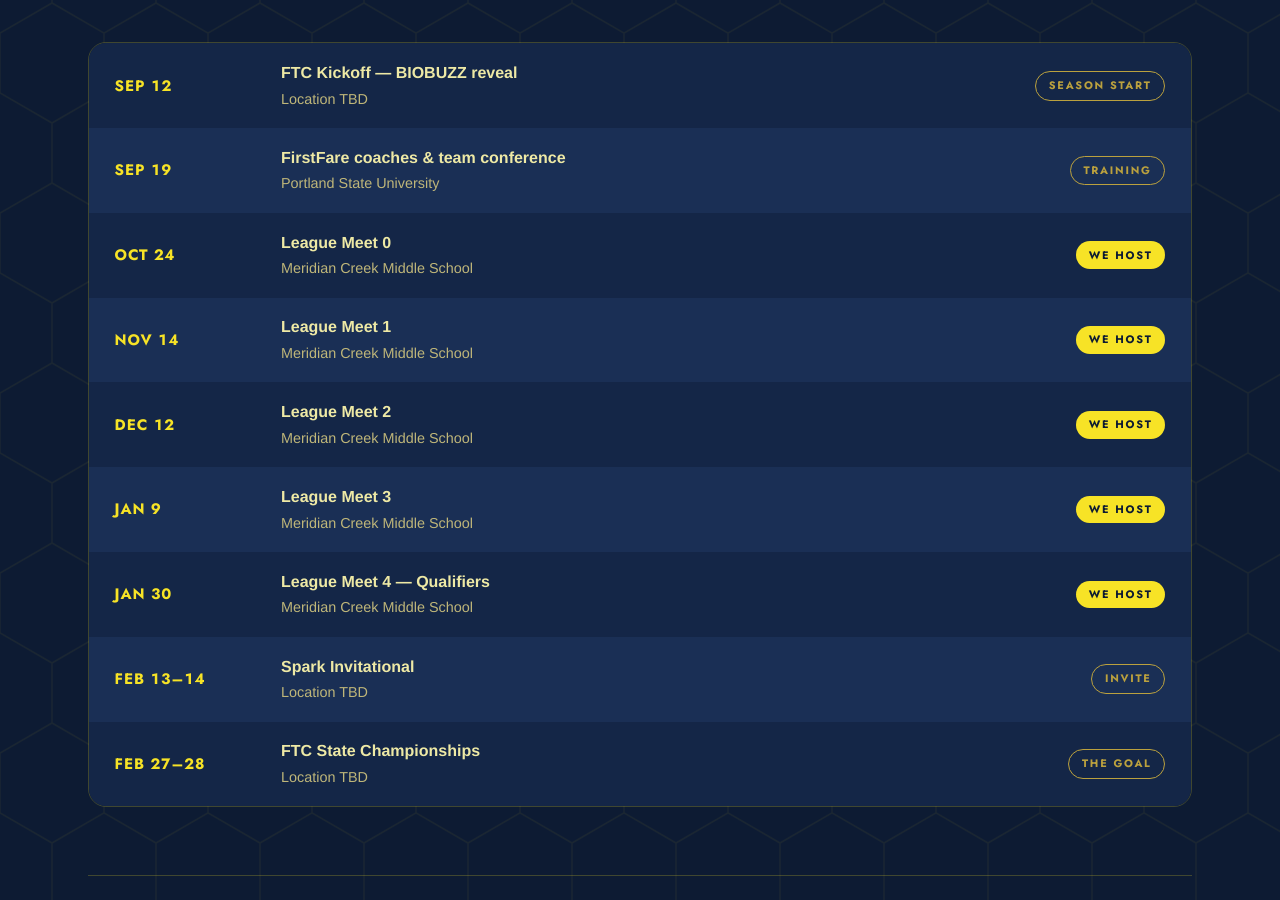
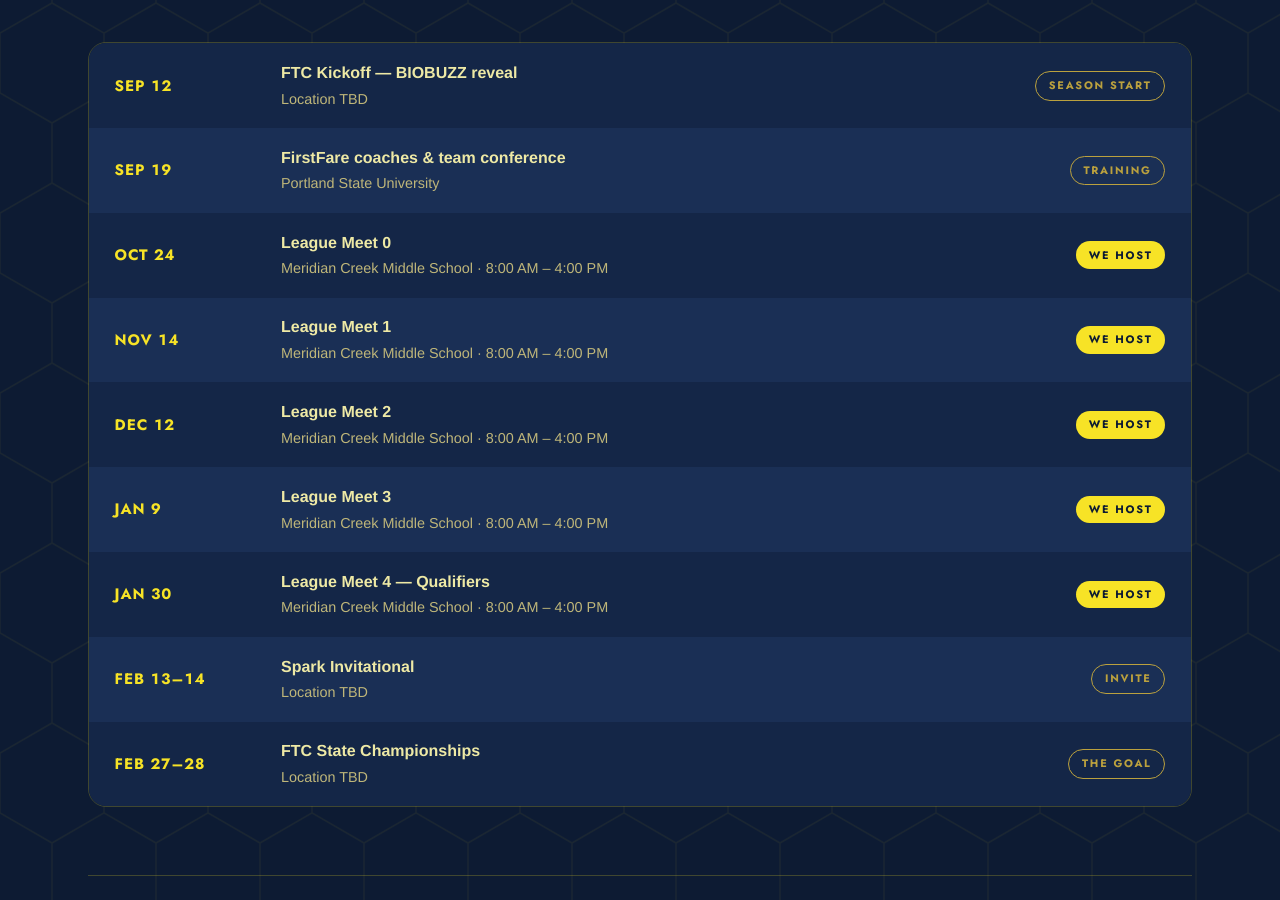
Before and after one commit to DarkHorseFTC/DarkHorseFTC.github.io, a Jekyll site: the page built from index.html, in a window 1280 px wide and 900 px high, scrolled down 1377 px. Built offline with Jekyll 4.4.1, drawn with Linux system fonts in a browser that asks for light colours.

Commit message:
Add times to league meet schedule rows

```diff
--- a/index.html
+++ b/index.html
@@ -47,11 +47,11 @@
     <div class="sched">
       <div class="sched-row"><span class="date">SEP 12</span><div class="what"><b>FTC Kickoff — BIOBUZZ reveal</b><span>Location TBD</span></div><span class="chip out">Season start</span></div>
       <div class="sched-row"><span class="date">SEP 19</span><div class="what"><b>FirstFare coaches &amp; team conference</b><span>Portland State University</span></div><span class="chip out">Training</span></div>
-      <div class="sched-row"><span class="date">OCT 24</span><div class="what"><b>League Meet 0</b><span>Meridian Creek Middle School</span></div><span class="chip">We host</span></div>
-      <div class="sched-row"><span class="date">NOV 14</span><div class="what"><b>League Meet 1</b><span>Meridian Creek Middle School</span></div><span class="chip">We host</span></div>
-      <div class="sched-row"><span class="date">DEC 12</span><div class="what"><b>League Meet 2</b><span>Meridian Creek Middle School</span></div><span class="chip">We host</span></div>
-      <div class="sched-row"><span class="date">JAN 9</span><div class="what"><b>League Meet 3</b><span>Meridian Creek Middle School</span></div><span class="chip">We host</span></div>
-      <div class="sched-row"><span class="date">JAN 30</span><div class="what"><b>League Meet 4 — Qualifiers</b><span>Meridian Creek Middle School</span></div><span class="chip">We host</span></div>
+      <div class="sched-row"><span class="date">OCT 24</span><div class="what"><b>League Meet 0</b><span>Meridian Creek Middle School &middot; 8:00 AM &ndash; 4:00 PM</span></div><span class="chip">We host</span></div>
+      <div class="sched-row"><span class="date">NOV 14</span><div class="what"><b>League Meet 1</b><span>Meridian Creek Middle School &middot; 8:00 AM &ndash; 4:00 PM</span></div><span class="chip">We host</span></div>
+      <div class="sched-row"><span class="date">DEC 12</span><div class="what"><b>League Meet 2</b><span>Meridian Creek Middle School &middot; 8:00 AM &ndash; 4:00 PM</span></div><span class="chip">We host</span></div>
+      <div class="sched-row"><span class="date">JAN 9</span><div class="what"><b>League Meet 3</b><span>Meridian Creek Middle School &middot; 8:00 AM &ndash; 4:00 PM</span></div><span class="chip">We host</span></div>
+      <div class="sched-row"><span class="date">JAN 30</span><div class="what"><b>League Meet 4 — Qualifiers</b><span>Meridian Creek Middle School &middot; 8:00 AM &ndash; 4:00 PM</span></div><span class="chip">We host</span></div>
       <div class="sched-row"><span class="date">FEB 13–14</span><div class="what"><b>Spark Invitational</b><span>Location TBD</span></div><span class="chip out">Invite</span></div>
       <div class="sched-row"><span class="date">FEB 27–28</span><div class="what"><b>FTC State Championships</b><span>Location TBD</span></div><span class="chip out">The goal</span></div>
     </div>
```
